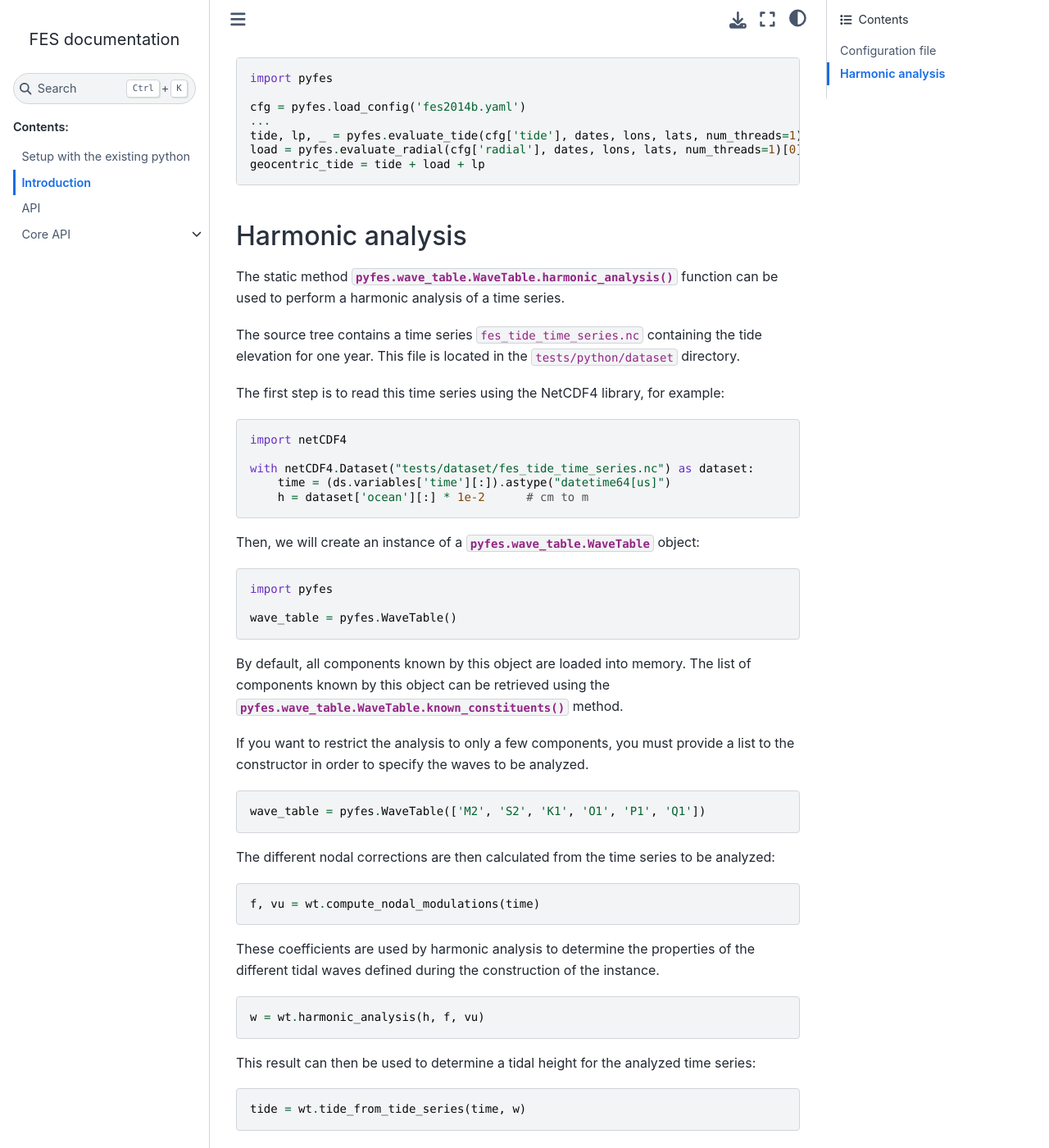
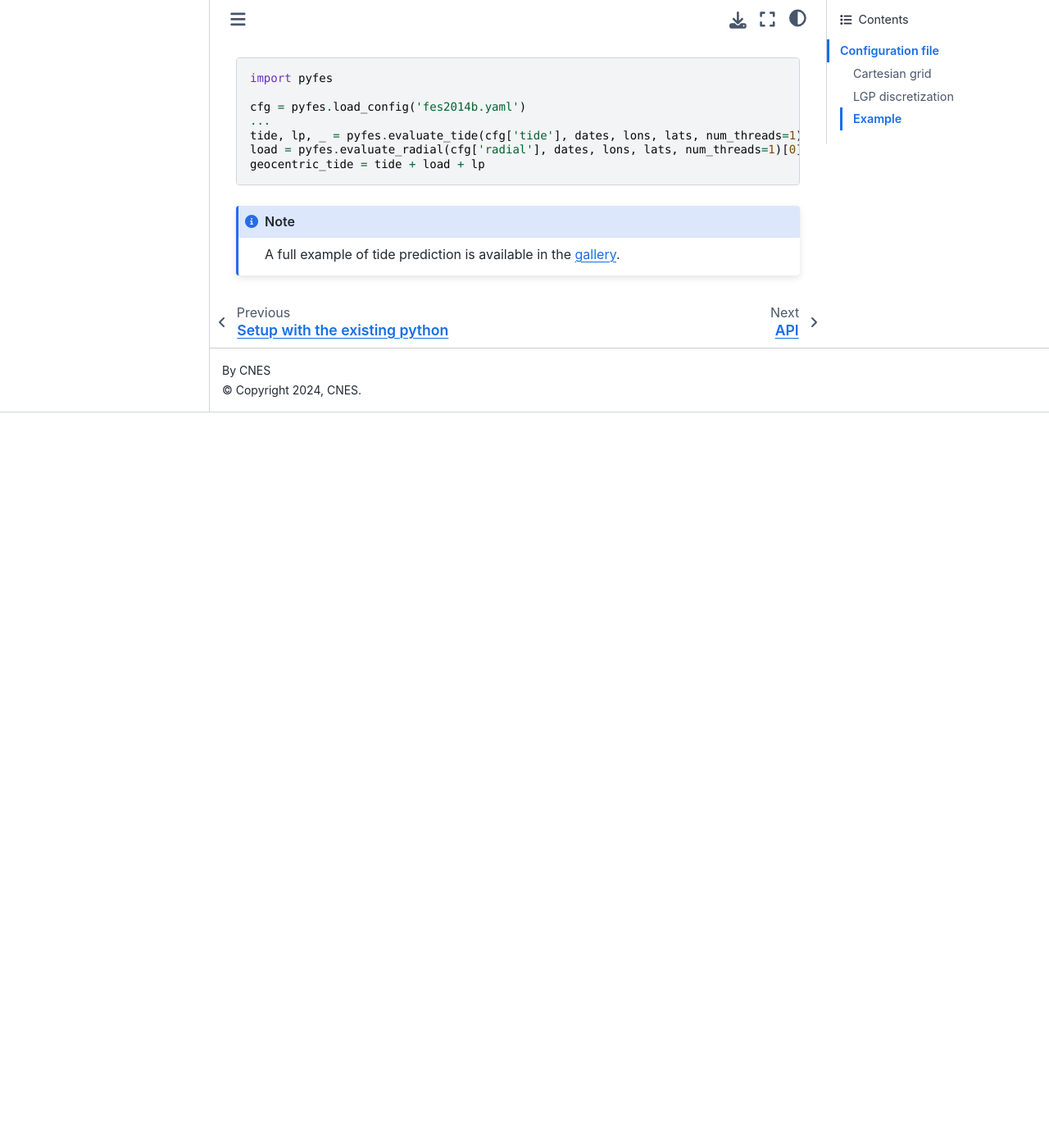
Before and after one commit to CNES/aviso-fes, a Sphinx documentation site: the page built from docs/source/pyfes.rst, in a window 1280 px wide and 1400 px high, scrolled down 3000 px. Shown: the whole window at 82% size. Built offline with Sphinx 7.4.7 and the Sphinx Book theme 1.1.4, drawn with Linux system fonts in a browser that asks for light colours; pages that are not in the unit, such as notebooks, are missing from menus; after the commit the page ends 3503 px from its top, so only the background shows below that.

Commit message:
doc: Correct documentation.

```diff
--- a/docs/source/core.rst
+++ b/docs/source/core.rst
@@ -15,6 +15,7 @@
    :maxdepth: 1
 
    core/constituent
+   core/formulae
    core/tide_type
    core/quality
 
--- a/docs/source/core/tide_type.rst
+++ b/docs/source/core/tide_type.rst
@@ -3,4 +3,8 @@
 
 .. automodule:: pyfes.core
 
-    .. autodata:: TideType
+.. class:: TideType
+
+    .. autoattribute:: kTide
+
+    .. autoattribute:: kRadial
--- a/docs/source/pyfes.rst
+++ b/docs/source/pyfes.rst
@@ -142,65 +142,7 @@
     load = pyfes.evaluate_radial(cfg['radial'], dates, lons, lats, num_threads=1)[0]
     geocentric_tide = tide + load + lp
 
+.. note::
 
-Harmonic analysis
------------------
-
-The static method :func:`pyfes.wave_table.WaveTable.harmonic_analysis` function
-can be used to perform a harmonic analysis of a time series.
-
-The source tree contains a time series ``fes_tide_time_series.nc`` containing
-the tide elevation for one year. This file is located in the
-``tests/python/dataset`` directory.
-
-The first step is to read this time series using the NetCDF4 library, for
-example:
-
-.. code-block:: python
-
-    import netCDF4
-
-    with netCDF4.Dataset("tests/dataset/fes_tide_time_series.nc") as dataset:
-        time = (ds.variables['time'][:]).astype("datetime64[us]")
-        h = dataset['ocean'][:] * 1e-2      # cm to m
-
-Then, we will create an instance of a :class:`pyfes.wave_table.WaveTable`
-object:
-
-.. code-block:: python
-
-    import pyfes
-
-    wave_table = pyfes.WaveTable()
-
-By default, all components known by this object are loaded into memory. The list
-of components known by this object can be retrieved using the
-:func:`pyfes.wave_table.WaveTable.known_constituents` method.
-
-If you want to restrict the analysis to only a few components, you must provide
-a list to the constructor in order to specify the waves to be analyzed.
-
-.. code-block:: python
-
-    wave_table = pyfes.WaveTable(['M2', 'S2', 'K1', 'O1', 'P1', 'Q1'])
-
-The different nodal corrections are then calculated from the time series to be
-analyzed:
-
-.. code-block:: python
-
-    f, vu = wt.compute_nodal_modulations(time)
-
-These coefficients are used by harmonic analysis to determine the properties of
-the different tidal waves defined during the construction of the instance.
-
-.. code-block:: python
-
-    w = wt.harmonic_analysis(h, f, vu)
-
-This result can then be used to determine a tidal height for the analyzed time
-series:
-
-.. code-block:: python
-
-    tide = wt.tide_from_tide_series(time, w)
+  A full example of tide prediction is available in the `gallery
+  <auto_examples/ex_prediction.html>`_.
--- a/docs/source/setup.rst
+++ b/docs/source/setup.rst
@@ -8,7 +8,7 @@
 ############
 
 Because the programs are written in Python, and some parts of the library in
-C++, you must have Python 3, at least Python version 3.8, a C++ compiler and
+C++, you must have Python 3, at least Python version 3.10, a C++ compiler and
 `cmake <https://cmake.org/>`_ installed on your system to build the library.
 
 .. note::
```
Also changed, not shown: docs/source/api.rst (+32 -2 lines), docs/source/core/constituent.rst (+151 -1 lines), docs/source/core/formulae.rst (added, +12 -0 lines).
